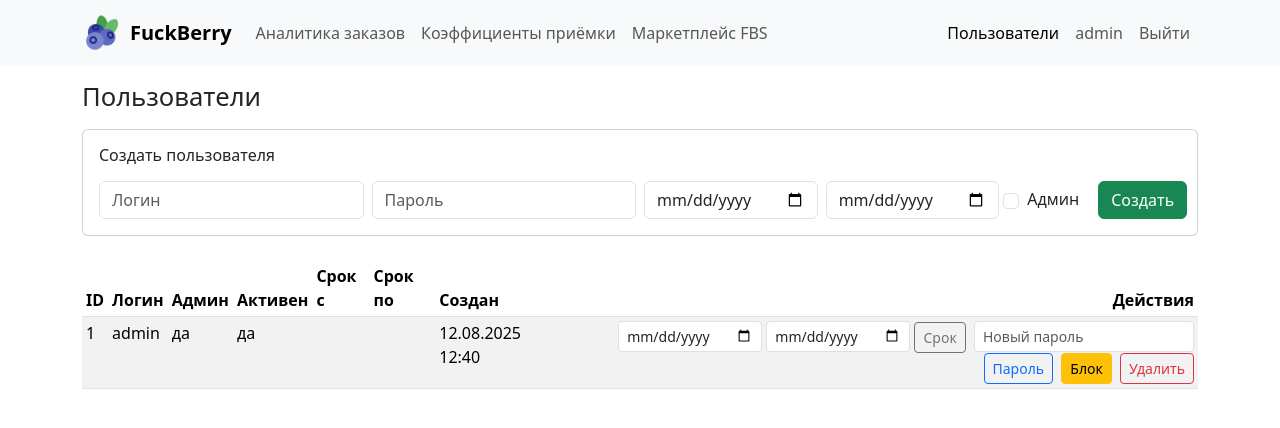
After one commit to YoSkirukat/FuckBerry, a Flask app: page /admin/users in a window 1280 px wide. The commit adds this page. Shown: the top 428 px of the page. Run offline with Flask 3, Linux system fonts and the light colour scheme; a user stored in the database is signed in.

Commit message:
Implement user authentication and profile management in WB Dashboard
- Added SQLAlchemy and Flask-Login for user authentication and session management.
- Created User model with fields for username, password, and validity dates.
- Implemented login, logout, and profile routes with token management.
- Updated navigation bar to include profile and admin links based on user authentication status.
- Enhanced caching mechanisms to store user-specific data.
- Updated requirements.txt to include new dependencies for authentication features.

```diff
--- a/app.py
+++ b/app.py
@@ -11,9 +11,24 @@ from typing import List, Dict, Any, Tuple
 import requests
 from flask import Flask, render_template, request, send_file, redirect, url_for, session, flash, jsonify, send_from_directory
 from openpyxl import Workbook
+from flask_sqlalchemy import SQLAlchemy
+from sqlalchemy import text
+from flask_login import (
+    LoginManager,
+    UserMixin,
+    login_required,
+    login_user,
+    logout_user,
+    current_user,
+)
 
 app = Flask(__name__)
 app.secret_key = os.getenv("FLASK_SECRET", "dev-secret-change-me")
+app.config["SQLALCHEMY_DATABASE_URI"] = os.getenv("DATABASE_URL", f"sqlite:///{os.path.join(os.path.dirname(__file__), 'app.db')}")
+app.config["SQLALCHEMY_TRACK_MODIFICATIONS"] = False
+db = SQLAlchemy(app)
+login_manager = LoginManager(app)
+login_manager.login_view = "login"
 
 API_URL = "https://statistics-api.wildberries.ru/api/v1/supplier/orders"
 SALES_API_URL = "https://statistics-api.wildberries.ru/api/v1/supplier/sales"
@@ -54,6 +69,7 @@ def format_dmy(date_str: str) -> str:
 
 
 def _get_session_id() -> str:
+    # For anonymous sessions only; with auth we key cache by user id
     sid = session.get("SID")
     if not sid:
         sid = uuid.uuid4().hex
@@ -61,13 +77,14 @@ def _get_session_id() -> str:
     return sid
 
 
-def _cache_path(sid: str) -> str:
-    return os.path.join(CACHE_DIR, f"orders_{sid}.json")
+def _cache_path_for_user() -> str:
+    if current_user.is_authenticated:
+        return os.path.join(CACHE_DIR, f"orders_user_{current_user.id}.json")
+    return os.path.join(CACHE_DIR, f"orders_{_get_session_id()}.json")
 
 
 def load_last_results() -> Dict[str, Any] | None:
-    sid = _get_session_id()
-    path = _cache_path(sid)
+    path = _cache_path_for_user()
     if not os.path.isfile(path):
         return None
     try:
@@ -78,13 +95,40 @@ def load_last_results() -> Dict[str, Any] | None:
 
 
 def save_last_results(payload: Dict[str, Any]) -> None:
-    sid = _get_session_id()
-    path = _cache_path(sid)
+    path = _cache_path_for_user()
     try:
         with open(path, "w", encoding="utf-8") as f:
             json.dump(payload, f, ensure_ascii=False)
     except Exception:
         pass
+
+
+# -------------------------
+# Models & Auth
+# -------------------------
+
+class User(UserMixin, db.Model):
+    __tablename__ = "users"
+    id = db.Column(db.Integer, primary_key=True)
+    username = db.Column(db.String(120), unique=True, nullable=False)
+    password = db.Column(db.String(255), nullable=False)  # store hashed in production
+    is_admin = db.Column(db.Boolean, default=False)
+    is_active = db.Column(db.Boolean, default=True)
+    created_at = db.Column(db.DateTime, default=datetime.utcnow)
+    wb_token = db.Column(db.Text, nullable=True)
+    valid_from = db.Column(db.Date, nullable=True)
+    valid_to = db.Column(db.Date, nullable=True)
+
+    def get_id(self):  # type: ignore[override]
+        return str(self.id)
+
+
+@login_manager.user_loader
+def load_user(user_id: str):
+    try:
+        return db.session.get(User, int(user_id))
+    except Exception:
+        return None
 
 
 def parse_date(date_str: str) -> datetime:
@@ -599,6 +643,7 @@ def root():
 
 
 @app.route("/orders", methods=["GET", "POST"])
+@login_required
 def index():
     error = None
     # Orders
@@ -632,8 +677,8 @@ def index():
     date_from_fmt = format_dmy(date_from)
     date_to_fmt = format_dmy(date_to)
 
-    # Токен: берём из формы, иначе из сессии
-    token = (request.form.get("token", "").strip() or session.get("WB_API_TOKEN", ""))
+    # Токен: берём из формы, иначе из профиля пользователя
+    token = (request.form.get("token", "").strip() or (current_user.wb_token if current_user.is_authenticated else ""))
 
     # Если GET — пробуем показать последние результаты из кэша
     if request.method == "GET":
@@ -697,8 +742,13 @@ def index():
                 # Top products (by orders)
                 top_products = aggregate_top_products(orders, limit=15)
 
-                # Сохраняем токен и результаты
-                session["WB_API_TOKEN"] = token
+                # Сохраняем токен в профиле пользователя при наличии
+                if current_user.is_authenticated and token:
+                    try:
+                        current_user.wb_token = token
+                        db.session.commit()
+                    except Exception:
+                        db.session.rollback()
                 updated_at = datetime.now().strftime("%d.%m.%Y %H:%M:%S")
                 date_from_fmt = format_dmy(date_from)
                 date_to_fmt = format_dmy(date_to)
@@ -765,8 +815,9 @@ def index():
 
 
 @app.route("/api/orders-refresh", methods=["POST"])
+@login_required
 def api_orders_refresh():
-    token = session.get("WB_API_TOKEN", "")
+    token = (current_user.wb_token or "") if current_user.is_authenticated else ""
     if not token:
         return jsonify({"error": "no_token"}), 401
     date_from = request.form.get("date_from", "")
@@ -838,36 +889,75 @@ def api_orders_refresh():
         return jsonify({"error": str(exc)}), 500
 
 
-@app.route("/settings", methods=["GET", "POST"])
-def settings():
-    message = None
-    current_token = session.get("WB_API_TOKEN", "")
+@app.route("/profile", methods=["GET"])
+@login_required
+def profile():
     seller_info: Dict[str, Any] | None = None
-
-    if request.method == "POST":
-        new_token = request.form.get("token", "").strip()
-        if new_token:
-            session["WB_API_TOKEN"] = new_token
-            current_token = new_token
-            message = "Токен сохранен"
-        else:
-            session.pop("WB_API_TOKEN", None)
-            current_token = ""
-            message = "Токен очищен"
-
-    # Always try to load seller info if token set
-    if current_token:
+    token = current_user.wb_token or ""
+    if token:
         try:
-            seller_info = fetch_seller_info(current_token)
+            seller_info = fetch_seller_info(token)
         except Exception:
             seller_info = None
+    validity_status = None
+    if current_user.valid_from or current_user.valid_to:
+        today = datetime.utcnow().date()
+        active = True
+        if current_user.valid_from and today < current_user.valid_from:
+            active = False
+        if current_user.valid_to and today > current_user.valid_to:
+            active = False
+        validity_status = "active" if active and current_user.is_active else "inactive"
+    return render_template(
+        "profile.html",
+        message=None,
+        token=token,
+        seller_info=seller_info,
+        valid_from=current_user.valid_from.strftime("%d.%m.%Y") if current_user.valid_from else None,
+        valid_to=current_user.valid_to.strftime("%d.%m.%Y") if current_user.valid_to else None,
+        validity_status=validity_status,
+    )
 
-    return render_template("settings.html", message=message, token=current_token, seller_info=seller_info)
+
+@app.route("/profile/token", methods=["POST"])
+@login_required
+def profile_token():
+    new_token = request.form.get("token", "").strip()
+    try:
+        current_user.wb_token = new_token or None
+        db.session.commit()
+        flash("Токен сохранен" if new_token else "Токен очищен")
+    except Exception:
+        db.session.rollback()
+        flash("Ошибка сохранения токена")
+    return redirect(url_for("profile"))
+
+
+@app.route("/profile/password", methods=["POST"])
+@login_required
+def profile_password():
+    old_password = request.form.get("old_password", "")
+    new_password = request.form.get("new_password", "")
+    if not old_password or not new_password:
+        flash("Заполните оба поля")
+        return redirect(url_for("profile"))
+    if current_user.password != old_password:
+        flash("Текущий пароль неверен")
+        return redirect(url_for("profile"))
+    try:
+        current_user.password = new_password
+        db.session.commit()
+        flash("Пароль обновлён")
+    except Exception:
+        db.session.rollback()
+        flash("Ошибка обновления пароля")
+    return redirect(url_for("profile"))
 
 
 @app.route("/export", methods=["POST"])
+@login_required
 def export_excel():
-    token = (request.form.get("token", "").strip() or session.get("WB_API_TOKEN", ""))
+    token = (request.form.get("token", "").strip() or (current_user.wb_token or ""))
     date_from = request.form.get("date_from", "")
     date_to = request.form.get("date_to", "")
 
@@ -912,6 +1002,7 @@ def export_excel():
 
 
 @app.route("/api/top-products-sales", methods=["GET"])
+@login_required
 def api_top_products_sales():
     warehouse = request.args.get("warehouse", "") or None
     cached = load_last_results()
@@ -923,6 +1014,7 @@ def api_top_products_sales():
 
 
 @app.route("/api/top-products-orders", methods=["GET"])
+@login_required
 def api_top_products_orders():
     warehouse = request.args.get("warehouse", "") or None
     cached = load_last_results()
@@ -934,9 +1026,10 @@ def api_top_products_orders():
 
 
 @app.route("/fbs", methods=["GET", "POST"])
+@login_required
 def fbs_page():
     error = None
-    token = session.get("WB_API_TOKEN", "")
+    token = (current_user.wb_token or "") if current_user.is_authenticated else ""
     rows: List[Dict[str, Any]] = []
 
     if request.method == "POST":
@@ -957,9 +1050,10 @@ def fbs_page():
 
 
 @app.route("/coefficients", methods=["GET", "POST"])
+@login_required
 def coefficients_page():
     error = None
-    token = session.get("WB_API_TOKEN", "")
+    token = (current_user.wb_token or "") if current_user.is_authenticated else ""
     items: List[Dict[str, Any]] | None = None
     warehouses: List[str] = []
     date_keys: List[str] = []
@@ -1001,8 +1095,9 @@ def coefficients_page():
 
 
 @app.route("/api/acceptance-coefficients", methods=["GET"])
+@login_required
 def api_acceptance_coefficients():
-    token = session.get("WB_API_TOKEN", "")
+    token = (current_user.wb_token or "") if current_user.is_authenticated else ""
     if not token:
         return jsonify({"error": "no_token"}), 401
     try:
@@ -1031,5 +1126,216 @@ def favicon():
 def logo():
     return send_from_directory(os.path.join(app.root_path, 'templates'), 'logo.png', mimetype='image/png')
 
+
+# -------------------------
+# Auth routes
+# -------------------------
+
+@app.route("/login", methods=["GET", "POST"])
+def login():
+    if request.method == "POST":
+        username = request.form.get("username", "").strip()
+        password = request.form.get("password", "")
+        user = User.query.filter_by(username=username).first()
+        # Check basic active flag and password
+        if not user or not user.is_active or user.password != password:
+            return render_template("login.html", error="Неверный логин или пароль")
+        # Check validity dates
+        today = datetime.utcnow().date()
+        if user.valid_from and today < user.valid_from:
+            return render_template("login.html", error="Учётная запись ещё не активна")
+        if user.valid_to and today > user.valid_to:
+            return render_template("login.html", error="Срок действия учётной записи истёк")
+        login_user(user)
+        return redirect(request.args.get("next") or url_for("index"))
+    return render_template("login.html")
+
+
+@app.route("/logout", methods=["GET"])
+def logout():
+    logout_user()
+    return redirect(url_for("login"))
+
+
+def admin_required():
+    if not current_user.is_authenticated or not current_user.is_admin:
+        return False
+    return True
+
+
+@app.route("/admin/users", methods=["GET"])
+@login_required
+def admin_users():
+    if not admin_required():
+        return redirect(url_for("index"))
+    users = User.query.order_by(User.id.asc()).all()
+    return render_template("admin_users.html", users=users, message=None)
+
+
+@app.route("/admin/users/create", methods=["POST"])
+@login_required
+def admin_users_create():
+    if not admin_required():
+        return redirect(url_for("index"))
+    username = request.form.get("username", "").strip()
+    password = request.form.get("password", "")
+    is_admin = bool(request.form.get("is_admin"))
+    vf = request.form.get("valid_from") or None
+    vt = request.form.get("valid_to") or None
+    if not username or not password:
+        flash("Укажите логин и пароль")
+        return redirect(url_for("admin_users"))
+    if User.query.filter_by(username=username).first():
+        flash("Такой логин уже существует")
+        return redirect(url_for("admin_users"))
+    try:
+        from datetime import date
+        vf_d = None
+        vt_d = None
+        if vf:
+            try:
+                vf_d = datetime.strptime(vf, "%Y-%m-%d").date()
+            except Exception:
+                vf_d = None
+        if vt:
+            try:
+                vt_d = datetime.strptime(vt, "%Y-%m-%d").date()
+            except Exception:
+                vt_d = None
+        u = User(username=username, password=password, is_admin=is_admin, is_active=True, valid_from=vf_d, valid_to=vt_d)
+        db.session.add(u)
+        db.session.commit()
+        flash("Пользователь создан")
+    except Exception:
+        db.session.rollback()
+        flash("Ошибка создания пользователя")
+    return redirect(url_for("admin_users"))
+
+
+@app.route("/admin/users/<int:user_id>/block", methods=["POST"])
+@login_required
+def admin_users_block(user_id: int):
+    if not admin_required():
+        return redirect(url_for("index"))
+    u = db.session.get(User, user_id)
+    if u:
+        try:
+            u.is_active = False
+            db.session.commit()
+            flash("Пользователь заблокирован")
+        except Exception:
+            db.session.rollback()
+            flash("Ошибка")
+    return redirect(url_for("admin_users"))
+
+
+@app.route("/admin/users/<int:user_id>/unblock", methods=["POST"])
+@login_required
+def admin_users_unblock(user_id: int):
+    if not admin_required():
+        return redirect(url_for("index"))
+    u = db.session.get(User, user_id)
+    if u:
+        try:
+            u.is_active = True
+            db.session.commit()
+            flash("Пользователь разблокирован")
+        except Exception:
+            db.session.rollback()
+            flash("Ошибка")
+    return redirect(url_for("admin_users"))
+
+
+@app.route("/admin/users/<int:user_id>/reset", methods=["POST"])
+@login_required
+def admin_users_reset(user_id: int):
+    if not admin_required():
+        return redirect(url_for("index"))
+    new_pass = request.form.get("password", "")
+    if not new_pass:
+        flash("Укажите новый пароль")
+        return redirect(url_for("admin_users"))
+    u = db.session.get(User, user_id)
+    if u:
+        try:
+            u.password = new_pass
+            db.session.commit()
+            flash("Пароль обновлён")
+        except Exception:
+            db.session.rollback()
+            flash("Ошибка")
+    return redirect(url_for("admin_users"))
+
+
+@app.route("/admin/users/<int:user_id>/delete", methods=["POST"])
+@login_required
+def admin_users_delete(user_id: int):
+    if not admin_required():
+        return redirect(url_for("index"))
+    u = db.session.get(User, user_id)
+    if u:
+        try:
+            db.session.delete(u)
+            db.session.commit()
+            flash("Пользователь удалён")
+        except Exception:
+            db.session.rollback()
+            flash("Ошибка")
+    return redirect(url_for("admin_users"))
+
+
+@app.route("/admin/users/<int:user_id>/validity", methods=["POST"])
+@login_required
+def admin_users_validity(user_id: int):
+    if not admin_required():
+        return redirect(url_for("index"))
+    vf = request.form.get("valid_from") or None
+    vt = request.form.get("valid_to") or None
+    u = db.session.get(User, user_id)
+    if u:
+        try:
+            vf_d = None
+            vt_d = None
+            if vf:
+                try:
+                    vf_d = datetime.strptime(vf, "%Y-%m-%d").date()
+                except Exception:
+                    vf_d = None
+            if vt:
+                try:
+                    vt_d = datetime.strptime(vt, "%Y-%m-%d").date()
+                except Exception:
+                    vt_d = None
+            u.valid_from = vf_d
+            u.valid_to = vt_d
+            db.session.commit()
+            flash("Срок действия обновлён")
+        except Exception:
+            db.session.rollback()
+            flash("Ошибка обновления срока")
+    return redirect(url_for("admin_users"))
+
+
 if __name__ == "__main__":
+    # Initialize DB on first run and perform simple SQLite migrations
+    def _ensure_sqlite_schema():
+        try:
+            with db.engine.connect() as conn:
+                rows = conn.execute(text("PRAGMA table_info(users)")).fetchall()
+                cols = {r[1] for r in rows}
+                if "valid_from" not in cols:
+                    conn.execute(text("ALTER TABLE users ADD COLUMN valid_from DATE"))
+                if "valid_to" not in cols:
+                    conn.execute(text("ALTER TABLE users ADD COLUMN valid_to DATE"))
+        except Exception:
+            # Ignore if users table doesn't exist yet; create_all will make it
+            pass
+
+    with app.app_context():
+        db.create_all()
+        _ensure_sqlite_schema()
+        # Ensure there is at least one admin user (default creds: admin/admin) — change in prod!
+        if not User.query.filter_by(username="admin").first():
+            db.session.add(User(username="admin", password="admin", is_admin=True, is_active=True))
+            db.session.commit()
     app.run(host="0.0.0.0", port=5000, debug=True)
--- a/requirements.txt
+++ b/requirements.txt
@@ -1,3 +1,5 @@
 flask==3.0.3
 requests==2.32.3
 openpyxl==3.1.5
+flask_sqlalchemy==3.1.1
+flask_login==0.6.3
--- a/templates/_navbar.html
+++ b/templates/_navbar.html
@@ -15,9 +15,17 @@
         <li class="nav-item">
           <a class="nav-link {% if request.path.startswith('/fbs') %}active{% endif %}" href="/fbs" {% if request.path.startswith('/fbs') %}aria-current="page"{% endif %}>Маркетплейс FBS</a>
         </li>
-        <li class="nav-item">
-          <a class="nav-link {% if request.path.startswith('/settings') %}active{% endif %}" href="/settings" {% if request.path.startswith('/settings') %}aria-current="page"{% endif %}>Настройки</a>
-        </li>
+      </ul>
+      <ul class="navbar-nav ms-auto">
+        {% if current_user.is_authenticated %}
+          {% if current_user.is_admin %}
+            <li class="nav-item"><a class="nav-link {% if request.path.startswith('/admin/users') %}active{% endif %}" href="/admin/users">Пользователи</a></li>
+          {% endif %}
+          <li class="nav-item"><a class="nav-link {% if request.path.startswith('/profile') %}active{% endif %}" href="/profile">{{ current_user.username }}</a></li>
+          <li class="nav-item"><a class="nav-link" href="/logout">Выйти</a></li>
+        {% else %}
+          <li class="nav-item"><a class="nav-link {% if request.path.startswith('/login') %}active{% endif %}" href="/login">Войти</a></li>
+        {% endif %}
       </ul>
     </div>
   </div>
--- /dev/null
+++ b/templates/admin_users.html
@@ -0,0 +1,88 @@
+<!doctype html>
+<html lang="ru">
+<head>
+  <meta charset="utf-8" />
+  <meta name="viewport" content="width=device-width, initial-scale=1" />
+  <title>Пользователи — WB Dashboard</title>
+  <link rel="stylesheet" href="https://cdn.jsdelivr.net/npm/bootstrap@5.3.3/dist/css/bootstrap.min.css" />
+</head>
+<body>
+  {% include '_navbar.html' %}
+  <div class="container mt-3">
+    <h1 class="mb-3" style="font-size:1.6rem;">Пользователи</h1>
+    {% if message %}
+      <div class="alert alert-info">{{ message }}</div>
+    {% endif %}
+
+    <div class="card mb-4"><div class="card-body">
+      <h6 class="mb-3">Создать пользователя</h6>
+      <form method="post" action="/admin/users/create" class="row g-2">
+        <div class="col-md-3">
+          <input name="username" class="form-control" placeholder="Логин" required />
+        </div>
+        <div class="col-md-3">
+          <input name="password" type="password" class="form-control" placeholder="Пароль" required />
+        </div>
+        <div class="col-md-2">
+          <input name="valid_from" type="date" class="form-control" placeholder="С" />
+        </div>
+        <div class="col-md-2">
+          <input name="valid_to" type="date" class="form-control" placeholder="По" />
+        </div>
+        <div class="col-md-1 form-check d-flex align-items-center">
+          <input class="form-check-input me-2" type="checkbox" name="is_admin" id="is_admin" />
+          <label class="form-check-label" for="is_admin">Админ</label>
+        </div>
+        <div class="col-md-1 d-grid">
+          <button class="btn btn-success" type="submit">Создать</button>
+        </div>
+      </form>
+    </div></div>
+
+    <div class="table-responsive">
+      <table class="table table-sm table-striped">
+        <thead><tr>
+          <th>ID</th><th>Логин</th><th>Админ</th><th>Активен</th><th>Срок с</th><th>Срок по</th><th>Создан</th><th class="text-end">Действия</th>
+        </tr></thead>
+        <tbody>
+          {% for u in users %}
+            <tr>
+              <td>{{ u.id }}</td>
+              <td>{{ u.username }}</td>
+              <td>{{ 'да' if u.is_admin else 'нет' }}</td>
+              <td>{{ 'да' if u.is_active else 'нет' }}</td>
+              <td>{{ u.valid_from.strftime('%d.%m.%Y') if u.valid_from else '' }}</td>
+              <td>{{ u.valid_to.strftime('%d.%m.%Y') if u.valid_to else '' }}</td>
+              <td>{{ u.created_at.strftime('%d.%m.%Y %H:%M') if u.created_at else '' }}</td>
+              <td class="text-end">
+                <form method="post" action="/admin/users/{{u.id}}/validity" class="d-inline">
+                  <input name="valid_from" type="date" class="form-control form-control-sm d-inline w-auto" value="{{ u.valid_from.strftime('%Y-%m-%d') if u.valid_from else '' }}" />
+                  <input name="valid_to" type="date" class="form-control form-control-sm d-inline w-auto" value="{{ u.valid_to.strftime('%Y-%m-%d') if u.valid_to else '' }}" />
+                  <button class="btn btn-sm btn-outline-secondary" type="submit">Срок</button>
+                </form>
+                <form method="post" action="/admin/users/{{u.id}}/reset" class="d-inline ms-1">
+                  <input type="password" name="password" placeholder="Новый пароль" class="form-control form-control-sm d-inline w-auto" required />
+                  <button class="btn btn-sm btn-outline-primary" type="submit">Пароль</button>
+                </form>
+                {% if u.is_active %}
+                  <form method="post" action="/admin/users/{{u.id}}/block" class="d-inline ms-1">
+                    <button class="btn btn-sm btn-warning" type="submit">Блок</button>
+                  </form>
+                {% else %}
+                  <form method="post" action="/admin/users/{{u.id}}/unblock" class="d-inline ms-1">
+                    <button class="btn btn-sm btn-success" type="submit">Разблок</button>
+                  </form>
+                {% endif %}
+                <form method="post" action="/admin/users/{{u.id}}/delete" class="d-inline ms-1" onsubmit="return confirm('Удалить пользователя {{u.username}}?');">
+                  <button class="btn btn-sm btn-outline-danger" type="submit">Удалить</button>
+                </form>
+              </td>
+            </tr>
+          {% endfor %}
+        </tbody>
+      </table>
+    </div>
+  </div>
+  <script src="https://cdn.jsdelivr.net/npm/bootstrap@5.3.3/dist/js/bootstrap.bundle.min.js"></script>
+</body>
+</html>
```
Also changed, not shown: templates/login.html (added, +31 -0 lines), templates/profile.html (added, +63 -0 lines), 1 other file.
